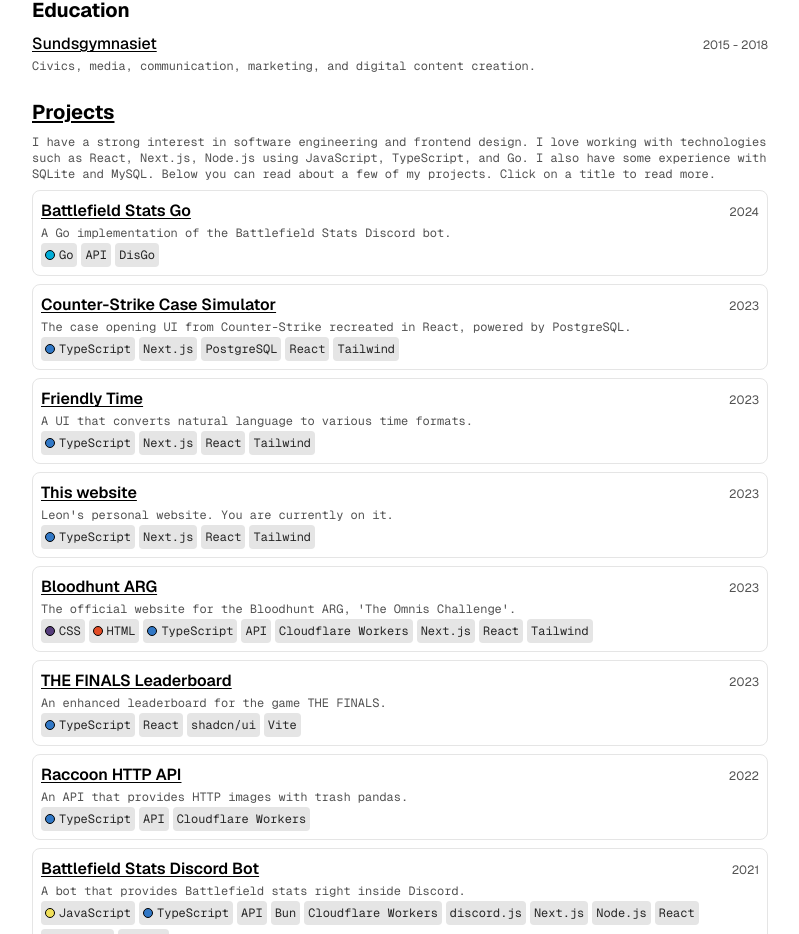
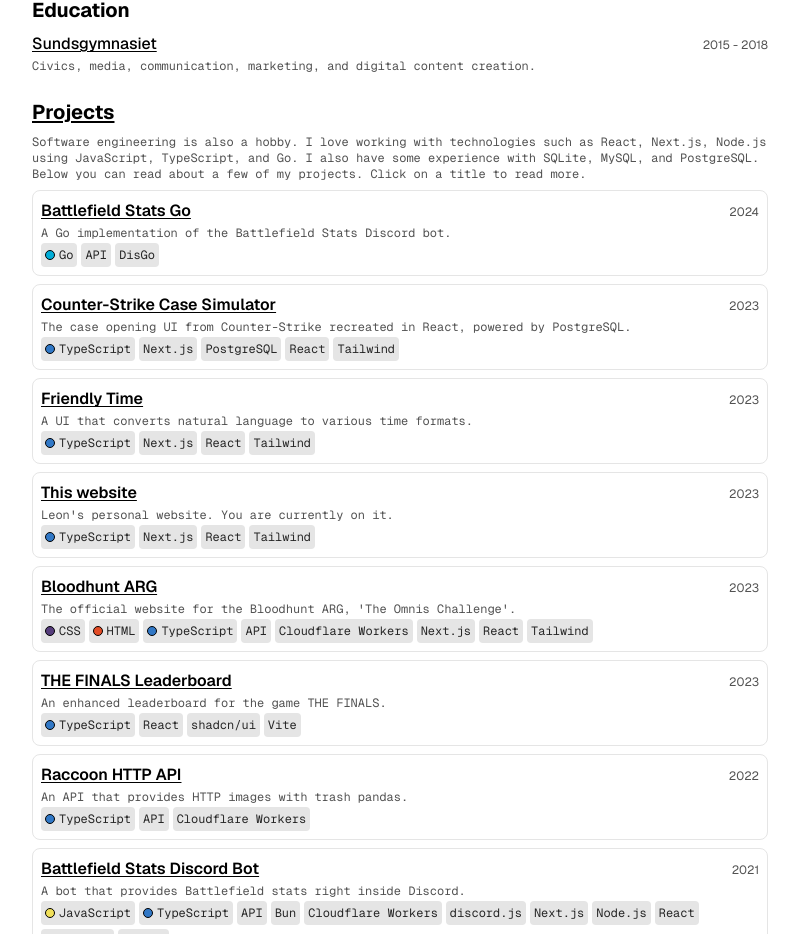
Before and after one commit to leonlarsson/leon-home, a Next.js app: page /en/cv in a window 1280 px wide. Shown: the part 800-1734 px from the top of the page, without its empty margins (240-1039 px from the left). Built offline with nearby package versions, Linux system fonts and the light colour scheme.

Commit message:
cv: update

```diff
--- a/data/cv/index.tsx
+++ b/data/cv/index.tsx
@@ -183,10 +183,10 @@ export const projectsSection: CVProjectsSection = {
   sectionTitleUrl: "https://leonlarsson.com/projects",
   sectionDescription: {
     en: [
-      "I have a strong interest in software engineering and frontend design. I love working with technologies such as React, Next.js, Node.js using JavaScript, TypeScript, and Go. I also have some experience with SQLite and MySQL. Below you can read about a few of my projects. Click on a title to read more.",
+      "Software engineering is also a hobby. I love working with technologies such as React, Next.js, Node.js using JavaScript, TypeScript, and Go. I also have some experience with SQLite, MySQL, and PostgreSQL. Below you can read about a few of my projects. Click on a title to read more.",
     ],
     sv: [
-      "Jag har ett starkt intresse för mjukvaruutveckling och frontend-design. Jag älskar att arbeta med tekniker som React, Next.js, Node.js med JavaScript, TypeScript och Go. Jag har också viss erfarenhet av SQLite och MySQL. Nedan kan du läsa om några av mina projekt. Klicka på en titel för att läsa mer.",
+      "Mjukvaruutveckling är även en hobby. Jag älskar att arbeta med tekniker som React, Next.js, Node.js med JavaScript, TypeScript och Go. Jag har också viss erfarenhet av SQLite, MySQL och PostgreSQL. Nedan kan du läsa om några av mina projekt. Klicka på en titel för att läsa mer.",
     ],
   },
   browseAllText: {
```
